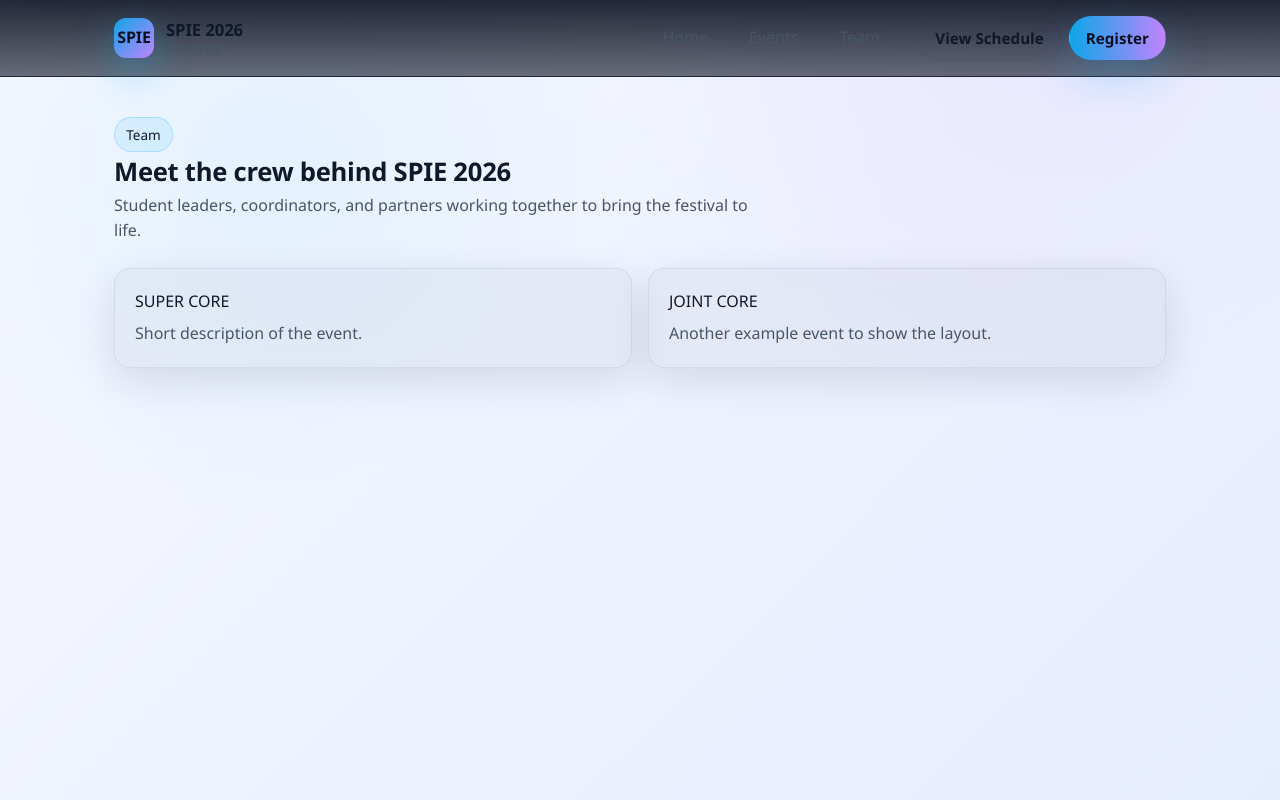
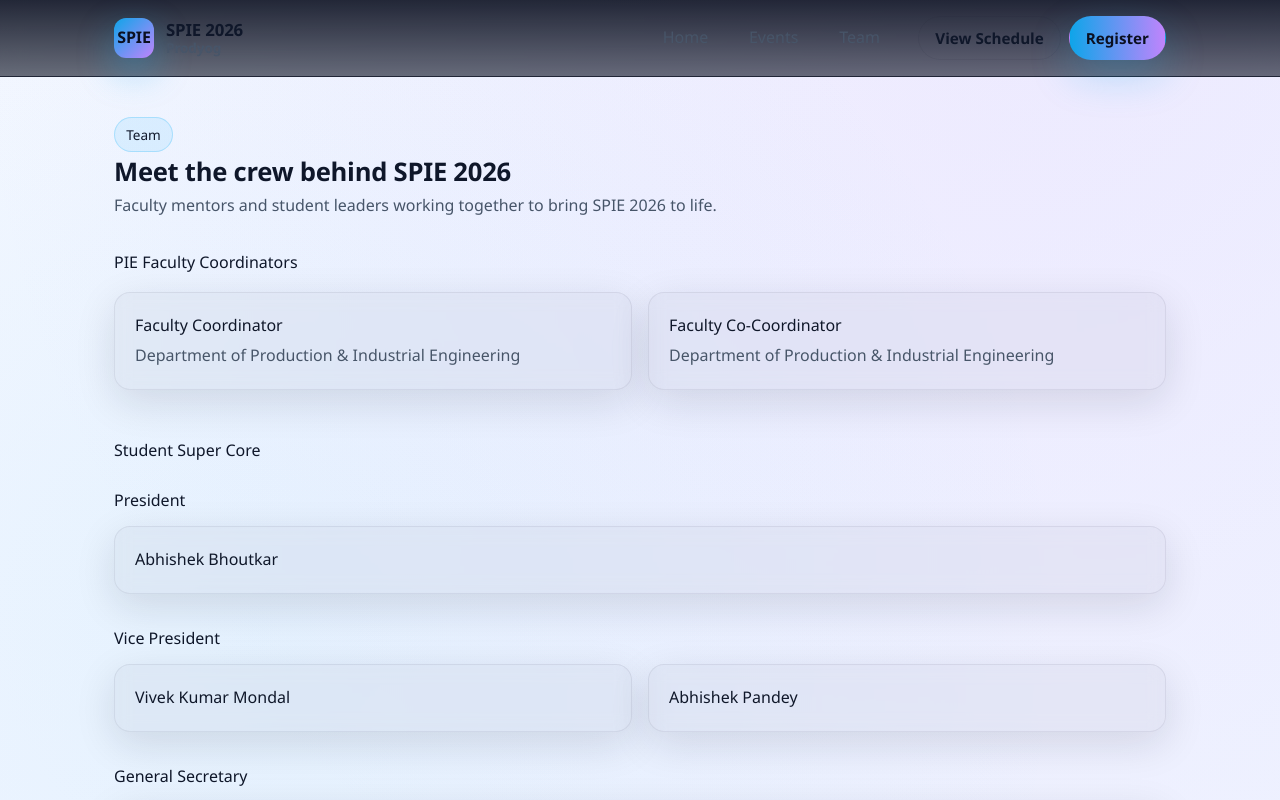
Before and after one commit to vishal-tiwari-1971/SPIE-26, a Next.js app: page /team in a window 1280 px wide. Shown: the top 800 px of the page. Built offline with nearby package versions, Linux system fonts and the light colour scheme.

Commit message:
Update Team page with faculty and super core members

```diff
--- a/src/app/team/page.jsx
+++ b/src/app/team/page.jsx
@@ -1,42 +1,99 @@
 export default function TeamPage() {
-  const team = [
+  const faculty = [
     {
-      id: 1,
-      title: "SUPER CORE",
-      description: "Short description of the event.",
+      name: "Faculty Coordinator",
+      role: "Department of Production & Industrial Engineering",
     },
     {
-      id: 2,
-      title: "JOINT CORE",
-      description: "Another example event to show the layout.",
+      name: "Faculty Co-Coordinator",
+      role: "Department of Production & Industrial Engineering",
+    },
+  ];
 
+  const superCore = [
+    { role: "President", members: ["Abhishek Bhoutkar"] },
+    { role: "Vice President", members: ["Vivek Kumar Mondal", "Abhishek Pandey"] },
+    { role: "General Secretary", members: ["Prasana"] },
+    {
+      role: "Joint Secretary",
+      members: ["Athrav Pratap Singh", "Amit Chaurasia", "Rohit Jauhar"],
     },
+    { role: "Team Manager", members: ["Shreshth Arya", "Sandeep Burh"] },
+    { role: "Treasurer", members: ["Ankit Oraon"] },
+    { role: "Joint Treasurer", members: ["Utsav Jaiswal"] },
+    { role: "Event Head", members: ["Roshan Kumar Paswan"] },
+    { role: "Joint Event Head", members: ["Sandeep Sharma", "Rani Sharma"] },
+    { role: "Planning & Development Head", members: ["Aditya Rai"] },
+    {
+      role: "Joint Planning & Development Head",
+      members: ["Ashish Kumar", "Shubham Kumar", "Himanshu Singh"],
+    },
+    { role: "Media & Creative Head", members: ["Ayush Rai"] },
+    {
+      role: "Joint Media Head",
+      members: ["Kritivas Hembram", "Chandan Jadhav", "Animesh Kumar"],
+    },
+    { role: "Cultural Head", members: ["Shreya Barnwal"] },
+    {
+      role: "Joint Cultural Head",
+      members: ["Rohan Kumar", "Swetha Madhuri"],
+    },
+    { role: "Corporate Affairs Head", members: ["Vedha Sharma"] },
+    {
+      role: "Joint Corporate Affairs Head",
+      members: ["Chanchal Kumar Mondal", "Bhavya Jain"],
+    },
+    {
+      role: "App & Web Head",
+      members: ["Shubham Soni", "Priyanshi Mishra"],
+    },
+    { role: "Joint App & Web Head", members: ["Vishal Tiwari"] },
   ];
 
   return (
     <main className="page-shell">
-      <section className="section-header" style={{ marginBottom: "1.5rem" }}>
+      {/* Header */}
+      <section className="section-header" style={{ marginBottom: "2rem" }}>
         <div>
           <p className="chip">Team</p>
           <h2 className="section-title">Meet the crew behind SPIE 2026</h2>
           <p className="muted" style={{ maxWidth: "640px" }}>
-            Student leaders, coordinators, and partners working together to bring the festival to life.
+            Faculty mentors and student leaders working together to bring SPIE 2026 to life.
           </p>
         </div>
       </section>
 
-      {team.length === 0 ? (
-        <p className="muted">No team available yet.</p>
-      ) : (
+      {/* Faculty Section */}
+      <section style={{ marginBottom: "3rem" }}>
+        <h3 style={{ marginBottom: "1rem" }}>PIE Faculty Coordinators</h3>
         <div className="card-grid">
-          {team.map((member) => (
-            <article key={member.id} className="card">
-              <h3 style={{ margin: "0 0 0.4rem 0" }}>{member.title}</h3>
-              <p className="muted" style={{ margin: 0 }}>{member.description}</p>
+          {faculty.map((f, i) => (
+            <article key={i} className="card">
+              <h4 style={{ margin: "0 0 0.3rem 0" }}>{f.name}</h4>
+              <p className="muted" style={{ margin: 0 }}>{f.role}</p>
             </article>
           ))}
         </div>
-      )}
+      </section>
+
+      {/* Student Super Core */}
+      <section>
+        <h3 style={{ marginBottom: "1.5rem" }}>Student Super Core</h3>
+
+        {superCore.map((block, i) => (
+          <div key={i} style={{ marginBottom: "2rem" }}>
+            <h4 style={{ marginBottom: "0.8rem" }}>{block.role}</h4>
+
+            <div className="card-grid">
+              {block.members.map((name, idx) => (
+                <article key={idx} className="card">
+                  <p style={{ margin: 0 }}>{name}</p>
+                </article>
+              ))}
+            </div>
+          </div>
+        ))}
+      </section>
     </main>
   );
 }
```
